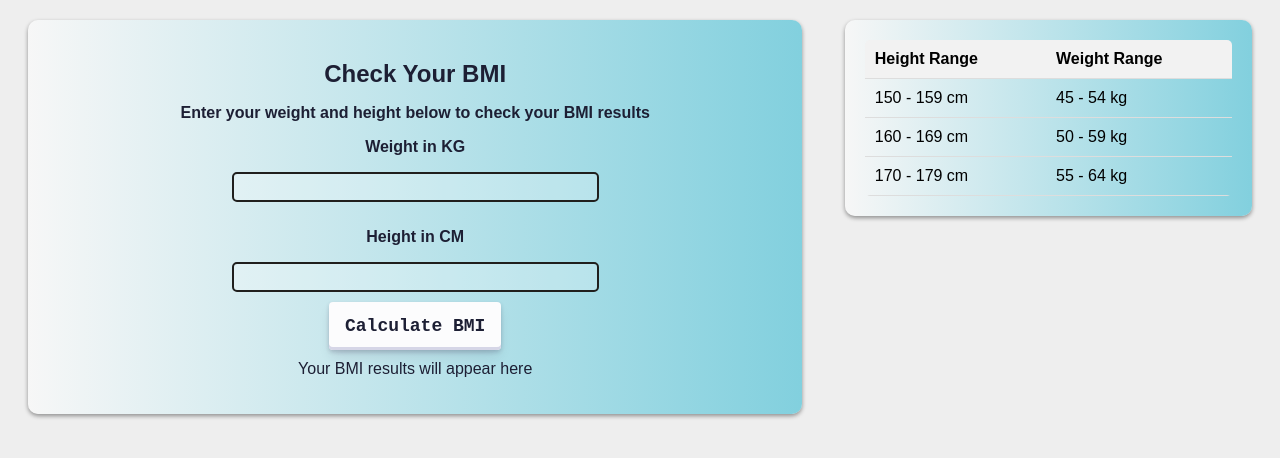
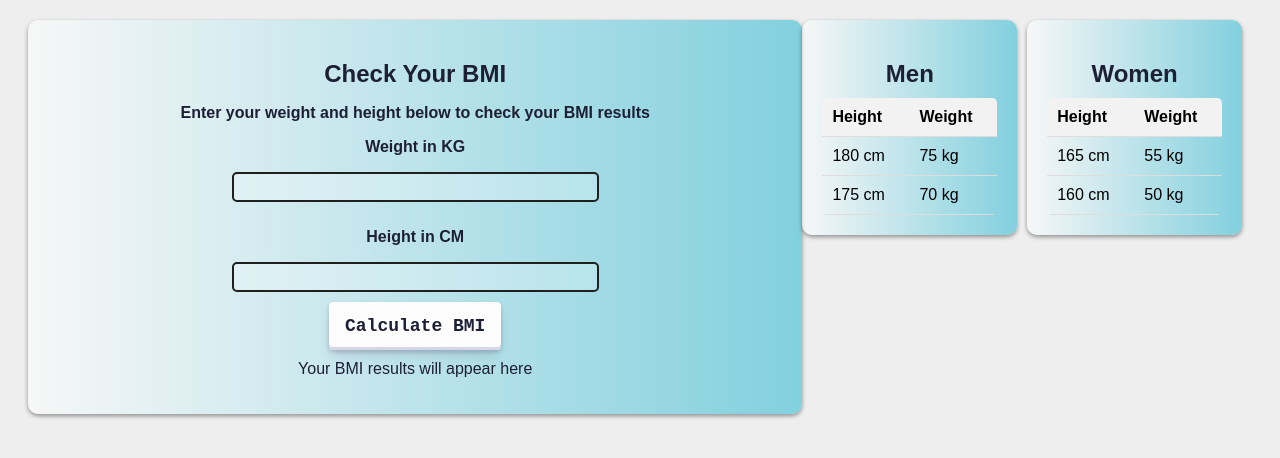
Before and after one commit to Siddhipatade/BMI-calculater, a plain HTML site: page index.html in a window 1280 px wide. Drawn offline with Linux system fonts and the light colour scheme.

Commit message:
initial commit

```diff
--- a/index.html
+++ b/index.html
@@ -39,25 +39,50 @@
       </div>
     </div>
     <div class="table-container">
-        <table id="weightInfo">
+        <h2>Men</h2>
+        <table>
+          <thead>
             <tr>
-            <th>Height Range</th>
-            <th>Weight Range</th>
+              <th>Height</th>
+              <th>Weight</th>
+            </tr>
+          </thead>
+          <tbody>
+            <tr>
+              <td>180 cm</td>
+              <td>75 kg</td>
             </tr>
             <tr>
-            <td>150 - 159 cm</td>
-            <td>45 - 54 kg</td>
+              <td>175 cm</td>
+              <td>70 kg</td>
+            </tr>
+            <!-- Add more rows for men's height and weight data -->
+          </tbody>
+        </table>
+      </div>
+      <div class="table-container">
+        <h2>Women</h2>
+        <table>
+          <thead>
+            <tr>
+              <th>Height</th>
+              <th>Weight</th>
+            </tr>
+          </thead>
+          <tbody>
+            <tr>
+              <td>165 cm</td>
+              <td>55 kg</td>
             </tr>
             <tr>
-            <td>160 - 169 cm</td>
-            <td>50 - 59 kg</td>
+              <td>160 cm</td>
+              <td>50 kg</td>
             </tr>
-          <tr>
-            <td>170 - 179 cm</td>
-            <td>55 - 64 kg</td>
-          </tr>
-          <!-- Add more rows for different height and weight ranges -->
+            <!-- Add more rows for women's height and weight data -->
+          </tbody>
         </table>
+      </div>
+    </div>
       </div>
     </div>
 
--- a/stylesheet.css
+++ b/stylesheet.css
@@ -29,7 +29,10 @@ body {
     background: linear-gradient(to right, rgba(255, 255, 255, 0.513), rgb(130, 208, 222));
   }
 
-
+  .table-container {
+    flex: 1;
+    margin-right: 10px;
+  }
 
   table {
     width: 100%;
@@ -53,8 +56,6 @@ body {
   table tr:hover {
     background-color: #f5f5f5;
   }
-
-
 
   button,
   .button-name {
```
Lines whose indentation alone changed are shown as unchanged.
